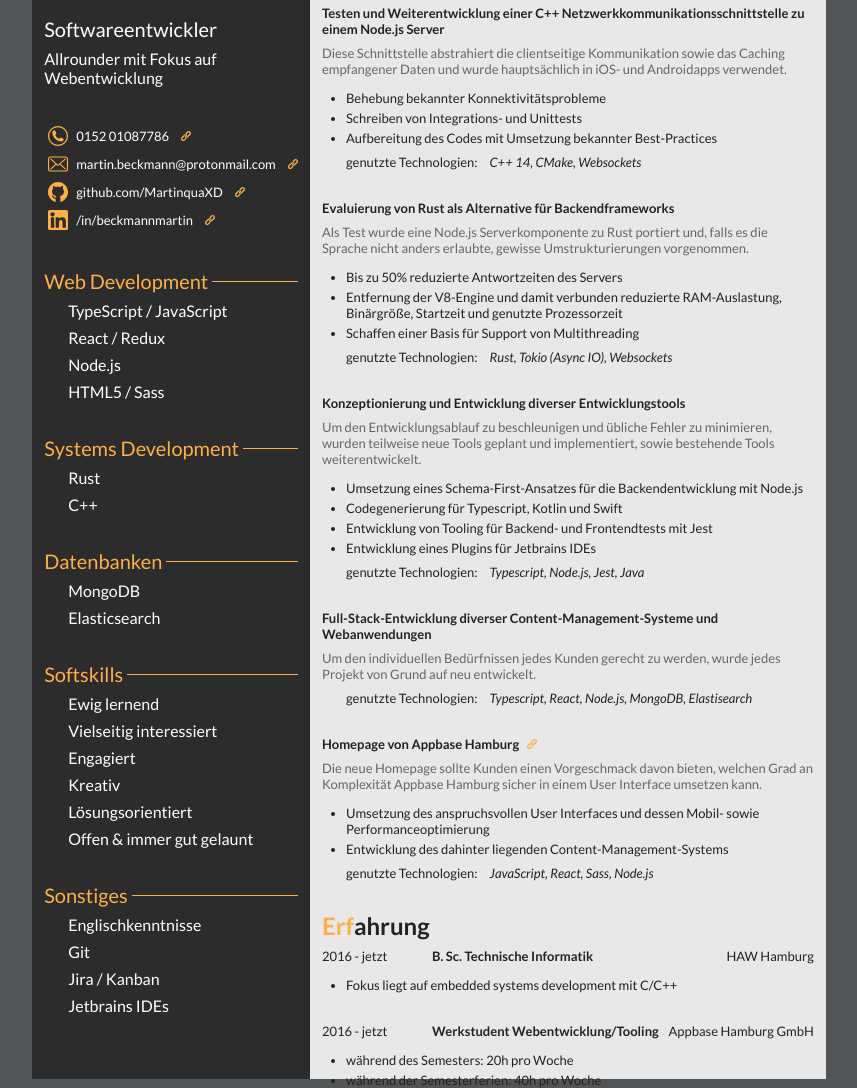
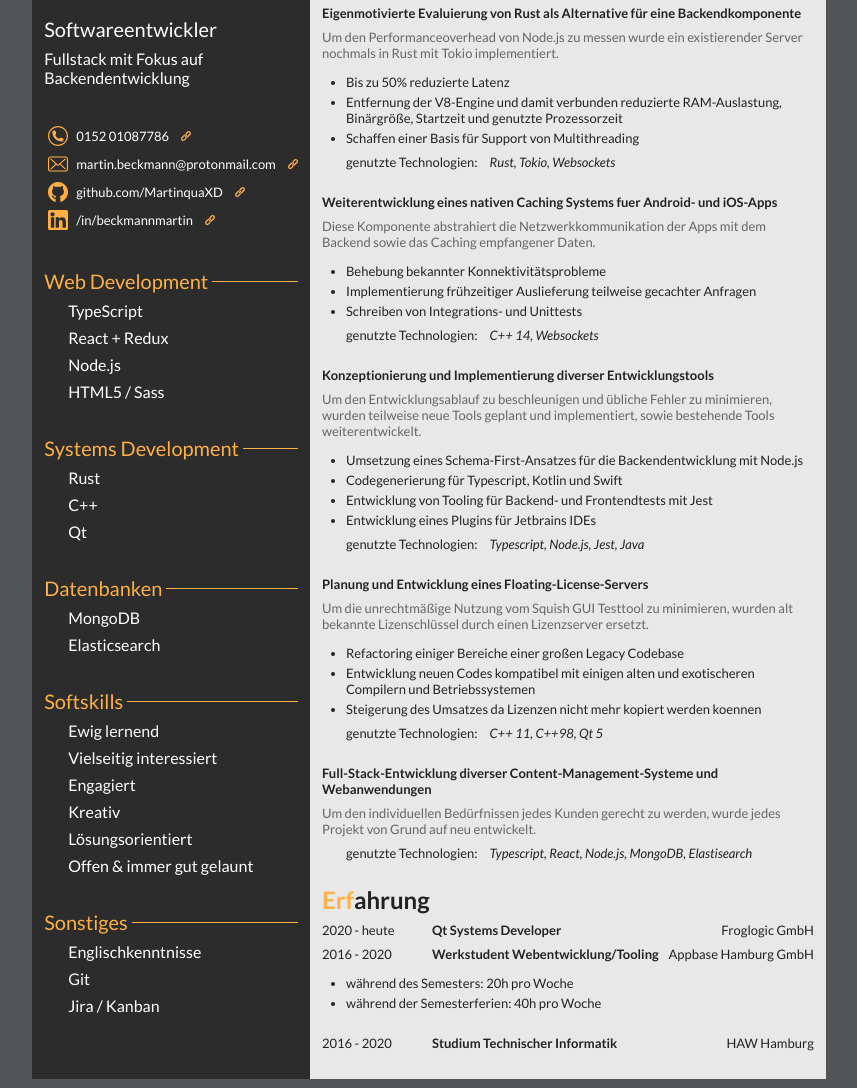
Before and after one commit to MartinquaXD/cv, a website: page src/index.html in a window 1280 px wide. Shown: the part 44-1132 px from the top of the page, without its empty margins (211-1068 px from the left). Drawn offline with Linux system fonts and the light colour scheme.

Commit message:
Shift focus to backend and systems programming
It turns out those positions interest me more. Let's optimize the CV to
highlight that.

```diff
--- a/src/index.html
+++ b/src/index.html
@@ -11,7 +11,7 @@
     <div class="overviewColumn">
         <div class="candidateName">Martin Beckmann</div>
         <div class="position">Softwareentwickler</div>
-        <div class="company">Allrounder mit Fokus auf<br>Webentwicklung</div>
+        <div class="company">Fullstack mit Fokus auf<br>Backendentwicklung</div>
         <div class="contact">
             <div class="contactRow">
                 <div class="contactImg telephone"></div>
@@ -39,8 +39,8 @@
                 <div class="headerContent">Web Development</div>
                 <div class="headerLine"></div>
             </div>
-            <div class="entryText">TypeScript / JavaScript</div>
-            <div class="entryText">React / Redux</div>
+            <div class="entryText">TypeScript</div>
+            <div class="entryText">React + Redux</div>
             <div class="entryText">Node.js</div>
             <div class="entryText">HTML5 / Sass</div>
         </div>
@@ -51,6 +51,7 @@
             </div>
             <div class="entryText">Rust</div>
             <div class="entryText">C++</div>
+            <div class="entryText">Qt</div>
         </div>
         <div class="columnSegment">
             <div class="header">
@@ -80,7 +81,6 @@
             <div class="entryText">Englischkenntnisse</div>
             <div class="entryText">Git</div>
             <div class="entryText">Jira / Kanban</div>
-            <div class="entryText">Jetbrains IDEs</div>
         </div>
     </div>
     <div class="letterColumn">
@@ -89,39 +89,38 @@
                 <span class="highlight">Umg</span><span>esetzte Projekte</span>
             </div>
             <div class="letterSegmentEntry">
-                <div class="segmentTitle">Testen und Weiterentwicklung einer C++ Netzwerkkommunikationsschnittstelle zu
-                    einem Node.js Server
-                </div>
-                <div class="segmentDescription">Diese Schnittstelle abstrahiert die clientseitige Kommunikation sowie
-                    das Caching empfangener Daten und wurde hauptsächlich in iOS- und Androidapps verwendet.
+                <div class="segmentTitle">Eigenmotivierte Evaluierung von Rust als Alternative für eine Backendkomponente</div>
+                <div class="segmentDescription">Um den Performanceoverhead von Node.js zu messen wurde ein existierender Server
+                    nochmals in Rust mit Tokio implementiert.
                 </div>
                 <ul class="segmentBulletPoints">
-                    <li class="bulletPoint">Behebung bekannter Konnektivitätsprobleme</li>
-                    <li class="bulletPoint">Schreiben von Integrations- und Unittests</li>
-                    <li class="bulletPoint">Aufbereitung des Codes mit Umsetzung bekannter Best-Practices</li>
-                </ul>
-                <div class="usedTechnologies">
-                    <div class="techTitle">genutzte Technologien:</div>
-                    <div class="technologies">C++ 14, CMake, Websockets</div>
-                </div>
-            </div>
-            <div class="letterSegmentEntry">
-                <div class="segmentTitle">Evaluierung von Rust als Alternative für Backendframeworks</div>
-                <div class="segmentDescription">Als Test wurde eine Node.js Serverkomponente zu Rust portiert und, falls
-                    es die Sprache nicht anders erlaubte, gewisse Umstrukturierungen vorgenommen.
-                </div>
-                <ul class="segmentBulletPoints">
-                    <li class="bulletPoint">Bis zu 50% reduzierte Antwortzeiten des Servers</li>
+                    <li class="bulletPoint">Bis zu 50% reduzierte Latenz</li>
                     <li class="bulletPoint">Entfernung der V8-Engine und damit verbunden reduzierte RAM-Auslastung, Binärgröße, Startzeit und genutzte Prozessorzeit</li>
                     <li class="bulletPoint">Schaffen einer Basis für Support von Multithreading</li>
                 </ul>
                 <div class="usedTechnologies">
                     <div class="techTitle">genutzte Technologien:</div>
-                    <div class="technologies">Rust, Tokio (Async IO), Websockets</div>
+                    <div class="technologies">Rust, Tokio, Websockets</div>
                 </div>
             </div>
             <div class="letterSegmentEntry">
-                <div class="segmentTitle">Konzeptionierung und Entwicklung diverser Entwicklungstools</div>
+                <div class="segmentTitle">Weiterentwicklung eines nativen Caching Systems fuer Android- und iOS-Apps
+                </div>
+                <div class="segmentDescription">Diese Komponente abstrahiert die Netzwerkkommunikation der Apps mit dem Backend sowie
+                    das Caching empfangener Daten.
+                </div>
+                <ul class="segmentBulletPoints">
+                    <li class="bulletPoint">Behebung bekannter Konnektivitätsprobleme</li>
+                    <li class="bulletPoint">Implementierung fr&uuml;hzeitiger Auslieferung teilweise gecachter Anfragen</li>
+                    <li class="bulletPoint">Schreiben von Integrations- und Unittests</li>
+                </ul>
+                <div class="usedTechnologies">
+                    <div class="techTitle">genutzte Technologien:</div>
+                    <div class="technologies">C++ 14, Websockets</div>
+                </div>
+            </div>
+            <div class="letterSegmentEntry">
+                <div class="segmentTitle">Konzeptionierung und Implementierung diverser Entwicklungstools</div>
                 <div class="segmentDescription">Um den Entwicklungsablauf zu beschleunigen und übliche Fehler zu
                     minimieren, wurden teilweise neue Tools geplant und implementiert, sowie bestehende Tools weiterentwickelt.
                 </div>
@@ -139,6 +138,20 @@
                 </div>
             </div>
             <div class="letterSegmentEntry">
+                <div class="segmentTitle">Planung und Entwicklung eines Floating-License-Servers</div>
+                <div class="segmentDescription">Um die unrechtm&auml;&szlig;ige Nutzung vom Squish GUI Testtool zu minimieren,
+                    wurden alt bekannte Lizenschl&uuml;ssel durch einen Lizenzserver ersetzt.</div>
+                <ul class="segmentBulletPoints">
+                    <li class="bulletPoint">Refactoring einiger Bereiche einer gro&szlig;en Legacy Codebase</li>
+                    <li class="bulletPoint">Entwicklung neuen Codes kompatibel mit einigen alten und exotischeren Compilern und Betriebssystemen</li>
+                    <li class="bulletPoint">Steigerung des Umsatzes da Lizenzen nicht mehr kopiert werden koennen</li>
+                </ul>
+                <div class="usedTechnologies">
+                    <div class="techTitle">genutzte Technologien:</div>
+                    <div class="technologies">C++ 11, C++98, Qt 5</div>
+                </div>
+            </div>
+            <div class="letterSegmentEntry">
                 <div class="segmentTitle">Full-Stack-Entwicklung diverser Content-Management-Systeme und Webanwendungen</div>
                 <div class="segmentDescription">Um den individuellen Bedürfnissen jedes Kunden gerecht zu werden, wurde
                     jedes Projekt von Grund auf neu entwickelt.
@@ -148,44 +161,18 @@
                     <div class="technologies">Typescript, React, Node.js, MongoDB, Elastisearch</div>
                 </div>
             </div>
-            <div class="letterSegmentEntry">
-                <a class="segmentTitle" href="https://appbase.hamburg" target="_blank">
-                    Homepage von Appbase Hamburg
-                    <div class="link"></div>
-                </a>
-                <div class="segmentDescription">Die neue Homepage sollte Kunden einen Vorgeschmack davon bieten, welchen
-                    Grad an Komplexität Appbase Hamburg sicher in einem User Interface umsetzen kann.
-                </div>
-                <ul class="segmentBulletPoints">
-                    <li class="bulletPoint">
-                        Umsetzung des anspruchsvollen User Interfaces und dessen Mobil- sowie Performanceoptimierung
-                    </li>
-                    <li class="bulletPoint">
-                        Entwicklung des dahinter liegenden Content-Management-Systems
-                    </li>
-                </ul>
-                <div class="usedTechnologies">
-                    <div class="techTitle">genutzte Technologien:</div>
-                    <div class="technologies">JavaScript, React, Sass, Node.js</div>
-                </div>
-            </div>
         </div>
         <div class="letterSegment">
             <div class="header">
                 <span class="highlight">Erf</span><span>ahrung</span>
             </div>
             <div class="titleBar">
-                <div class="time">2016 - jetzt</div>
-                <div class="title">B. Sc. Technische Informatik</div>
-                <div class="position">HAW Hamburg</div>
-            </div>
-            <div class="letterSegmentEntry">
-                <ul class="segmentBulletPoints">
-                    <li class="bulletPoint">Fokus liegt auf embedded systems development mit C/C++</li>
-                </ul>
+                <div class="time">2020 - heute</div>
+                <div class="title">Qt Systems Developer</div>
+                <div class="position">Froglogic GmbH</div>
             </div>
             <div class="titleBar">
-                <div class="time">2016 - jetzt</div>
+                <div class="time">2016 - 2020</div>
                 <div class="title">Werkstudent Webentwicklung/Tooling</div>
                 <div class="position">Appbase Hamburg GmbH</div>
             </div>
@@ -195,6 +182,11 @@
                     <li class="bulletPoint">während der Semesterferien: 40h pro Woche</li>
                 </ul>
             </div>
+            <div class="titleBar">
+                <div class="time">2016 - 2020</div>
+                <div class="title">Studium Technischer Informatik</div>
+                <div class="position">HAW Hamburg</div>
+            </div>
         </div>
     </div>
 </div>
--- a/src/scss/styles.scss
+++ b/src/scss/styles.scss
@@ -193,7 +193,7 @@ body {
         }
 
         .letterSegmentEntry {
-          margin-bottom: 30px;
+          margin-bottom: 24px;
 
           .segmentTitle {
             font-weight: bold;
```
Also changed, not shown: src/css/styles.css.
